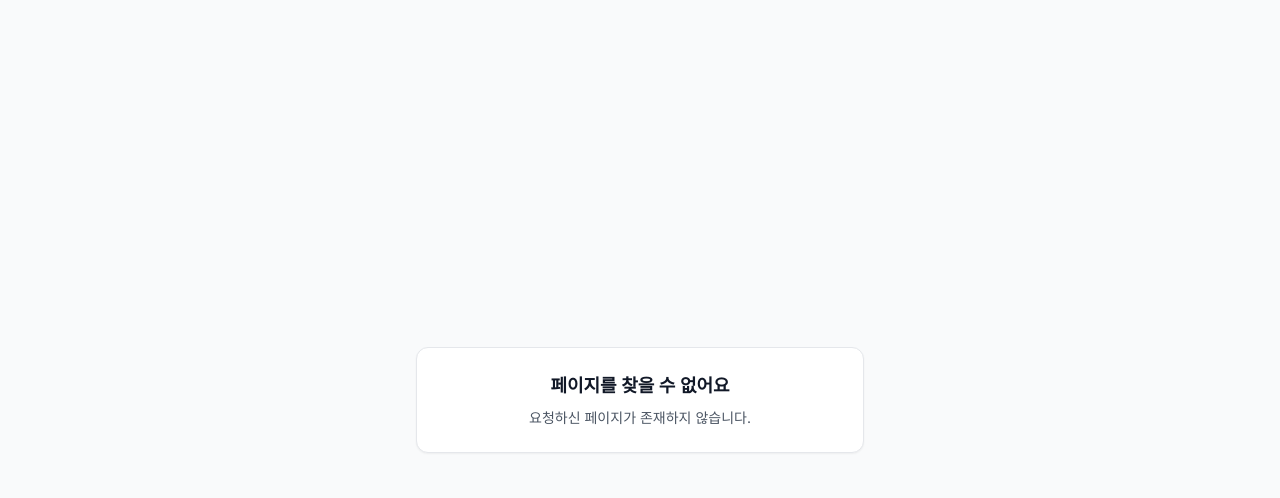
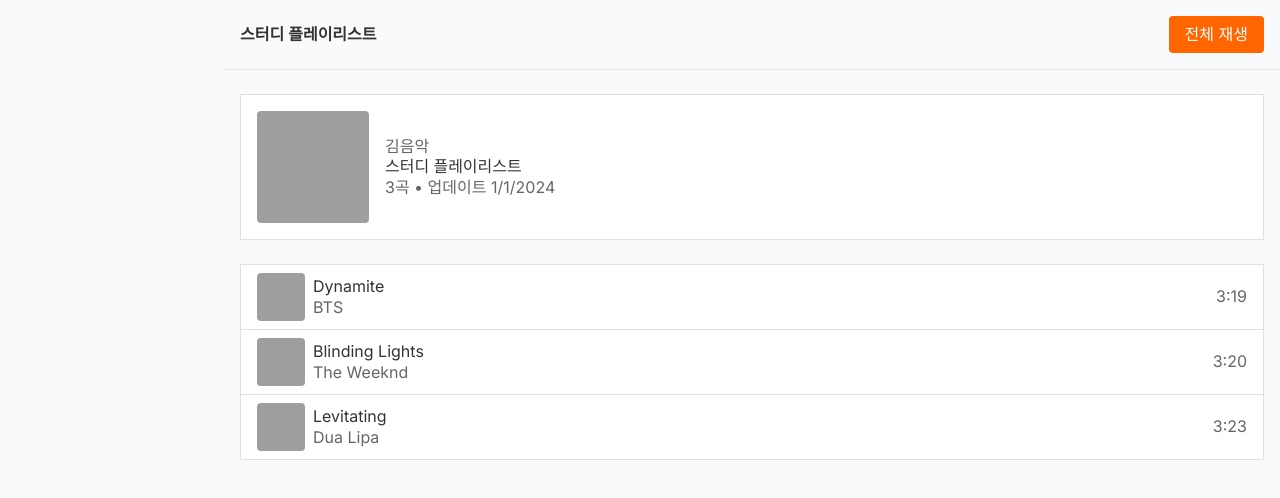
Before and after one commit to axz-halo/wave-music-app, a Next.js app: page /playlist/1 in a window 1280 px wide. Before the commit this address had no page. Shown: the top 498 px of the page. Built offline with nearby package versions, Linux system fonts and the light colour scheme; grey boxes are pictures that could not be loaded.

Commit message:
Playlists flow: add /profile/playlists and /playlist/[id]; link profile to lists; SaveToPlaylist duplicate guard; featured carousel filters; popular waves fixed height cards

```diff
--- a/src/app/challenge/page.tsx
+++ b/src/app/challenge/page.tsx
@@ -81,10 +81,10 @@
       </header>
 
       <div className="max-w-md lg:max-w-4xl xl:max-w-6xl mx-auto px-4 py-6 space-y-6">
-        {/* Featured Top 3 Carousel */}
+        {/* Featured Top 3 Carousel - upcoming & active only */}
         <section>
           <div className="flex space-x-sk4-sm overflow-x-auto scrollbar-hide snap-x snap-mandatory pb-sk4-sm" style={{height: '180px'}}>
-            {dummyChallenges.slice(0,3).map((c)=> (
+            {dummyChallenges.filter(c=>c.status==='upcoming' || c.status==='active').slice(0,5).map((c)=> (
               <div key={c.id} className="min-w-[300px] h-full snap-start">
                 <FeaturedChallengeBanner challenge={c} />
               </div>
@@ -110,11 +110,11 @@
           </div>
         </div>
 
-        {/* Popular Challenges */}
+        {/* 완료된 챌린지 */}
         <div>
-          <h2 className="text-hierarchy-lg font-semibold text-beige-800 mb-4">인기 챌린지</h2>
+          <h2 className="text-hierarchy-lg font-semibold text-beige-800 mb-4">완료된 챌린지</h2>
           <div className="grid grid-cols-1 md:grid-cols-2 xl:grid-cols-3 gap-4">
-            {dummyChallenges.slice(0, 6).map((challenge) => (
+            {dummyChallenges.filter(c=>c.status==='completed').map((challenge) => (
               <ChallengeCard
                 key={challenge.id}
                 challenge={challenge}
--- /dev/null
+++ b/src/app/playlist/[id]/page.tsx
@@ -0,0 +1,48 @@
+'use client';
+
+import { useMemo } from 'react';
+import { useParams } from 'next/navigation';
+import { dummyPlaylists } from '@/lib/dummy-data';
+
+export default function PlaylistDetailPage() {
+  const params = useParams();
+  const id = Array.isArray(params?.id) ? params?.id[0] : (params?.id as string);
+  const playlist = useMemo(()=> dummyPlaylists.find(p=>p.id===id) || dummyPlaylists[0], [id]);
+
+  return (
+    <div className="min-h-screen bg-cream-50 pb-20 lg:pb-0 lg:ml-56">
+      <header className="bg-cream-100 border-b border-cream-200 px-4 py-4 sticky top-0 z-30 shadow-minimal">
+        <div className="max-w-md lg:max-w-4xl xl:max-w-6xl mx-auto flex items-center justify-between">
+          <h1 className="text-hierarchy-xl font-semibold text-beige-800">{playlist.title}</h1>
+          <button className="px-sk4-md py-sk4-sm bg-sk4-orange text-sk4-white rounded sk4-text-sm">전체 재생</button>
+        </div>
+      </header>
+
+      <div className="max-w-md lg:max-w-4xl xl:max-w-6xl mx-auto px-4 py-6 space-y-6">
+        {/* Hero */}
+        <section className="bg-sk4-white border border-sk4-gray p-sk4-md flex items-center gap-sk4-md">
+          <img src={playlist.thumbnailUrl || '/default.jpg'} alt={playlist.title} className="w-28 h-28 rounded object-cover" />
+          <div className="min-w-0">
+            <p className="sk4-text-sm text-sk4-dark-gray">{playlist.creator.nickname}</p>
+            <h2 className="sk4-text-lg font-medium text-sk4-charcoal truncate">{playlist.title}</h2>
+            <p className="sk4-text-sm text-sk4-dark-gray">{playlist.tracks.length}곡 • 업데이트 {new Date(playlist.updatedAt).toLocaleDateString()}</p>
+          </div>
+        </section>
+
+        {/* Tracks */}
+        <section className="bg-sk4-white border border-sk4-gray">
+          {playlist.tracks.map((t) => (
+            <div key={t.id} className="flex items-center gap-sk4-sm px-sk4-md py-sk4-sm border-b border-sk4-gray last:border-0">
+              <img src={t.thumbnailUrl} className="w-12 h-12 rounded" alt={t.title} />
+              <div className="min-w-0 flex-1">
+                <p className="sk4-text-sm text-sk4-charcoal truncate">{t.title}</p>
+                <p className="sk4-text-xs text-sk4-dark-gray truncate">{t.artist}</p>
+              </div>
+              <span className="sk4-text-xs text-sk4-dark-gray">{Math.floor(t.duration/60)}:{String(t.duration%60).padStart(2,'0')}</span>
+            </div>
+          ))}
+        </section>
+      </div>
+    </div>
+  );
+}
--- a/src/app/profile/page.tsx
+++ b/src/app/profile/page.tsx
@@ -204,7 +204,7 @@
         <div className="bg-white rounded-xl shadow-sm border border-gray-200 p-4">
           <div className="flex items-center justify-between mb-3">
             <h3 className="text-lg font-semibold text-gray-900">내 웨이브</h3>
-            <button className="text-primary-500 text-sm font-medium">전체보기</button>
+            <a href="/profile/playlists" className="text-primary-500 text-sm font-medium">전체보기</a>
           </div>
           <div className="space-y-2">
             {myWaves.map((wave) => (
@@ -231,7 +231,7 @@
         <div className="bg-white rounded-xl shadow-sm border border-gray-200 p-4">
           <div className="flex items-center justify-between mb-3">
             <h3 className="text-lg font-semibold text-gray-900">내 플레이리스트</h3>
-            <button className="text-primary-500 text-sm font-medium">전체보기</button>
+            <a href="/profile/playlists" className="text-primary-500 text-sm font-medium">전체보기</a>
           </div>
           <div className="space-y-2">
             <div className="flex items-center space-x-3 p-2 bg-gray-50 rounded-lg">
--- /dev/null
+++ b/src/app/profile/playlists/page.tsx
@@ -0,0 +1,32 @@
+'use client';
+
+import Link from 'next/link';
+import { dummyPlaylists } from '@/lib/dummy-data';
+
+export default function MyPlaylistsPage() {
+  return (
+    <div className="min-h-screen bg-cream-50 pb-20 lg:pb-0 lg:ml-56">
+      <header className="bg-cream-100 border-b border-cream-200 px-4 py-4 sticky top-0 z-30 shadow-minimal">
+        <div className="max-w-md lg:max-w-4xl xl:max-w-6xl mx-auto flex items-center justify-between">
+          <h1 className="text-hierarchy-xl font-semibold text-beige-800">내 플레이리스트</h1>
+          <Link href="#" className="px-sk4-md py-sk4-sm bg-sk4-orange text-sk4-white rounded sk4-text-sm">새 플레이리스트</Link>
+        </div>
+      </header>
+
+      <div className="max-w-md lg:max-w-4xl xl:max-w-6xl mx-auto px-4 py-6">
+        <div className="grid grid-cols-1 sm:grid-cols-2 xl:grid-cols-3 gap-4">
+          {dummyPlaylists.map(p => (
+            <Link key={p.id} href={`/playlist/${p.id}`} className="bg-sk4-white border border-sk4-gray hover:border-sk4-medium-gray transition-all duration-200 rounded p-sk4-md h-40 flex">
+              <img src={p.thumbnailUrl || '/default.jpg'} alt={p.title} className="w-24 h-24 rounded object-cover self-center" />
+              <div className="ml-sk4-md min-w-0 self-center">
+                <h3 className="sk4-text-lg font-medium text-sk4-charcoal truncate">{p.title}</h3>
+                <p className="sk4-text-sm text-sk4-dark-gray truncate">{p.creator.nickname} • {p.tracks.length}곡</p>
+                <p className="sk4-text-xs text-sk4-dark-gray mt-sk4-sm">업데이트 {new Date(p.updatedAt).toLocaleDateString()}</p>
+              </div>
+            </Link>
+          ))}
+        </div>
+      </div>
+    </div>
+  );
+}
--- a/src/components/wave/SaveToPlaylistModal.tsx
+++ b/src/components/wave/SaveToPlaylistModal.tsx
@@ -40,6 +40,13 @@
   };
 
   const handleSaveToPlaylist = (playlistId: string) => {
+    // 중복 방지: 동일 externalId 포함 시 경고
+    const target = playlists.find(p=>p.id===playlistId);
+    const duplicated = target?.tracks.some(t=> t.externalId === (track as any).externalId);
+    if (duplicated) {
+      alert('이미 해당 플레이리스트에 있는 트랙입니다');
+      return;
+    }
     onSaveToPlaylist(playlistId, track);
     onClose();
   };
```
